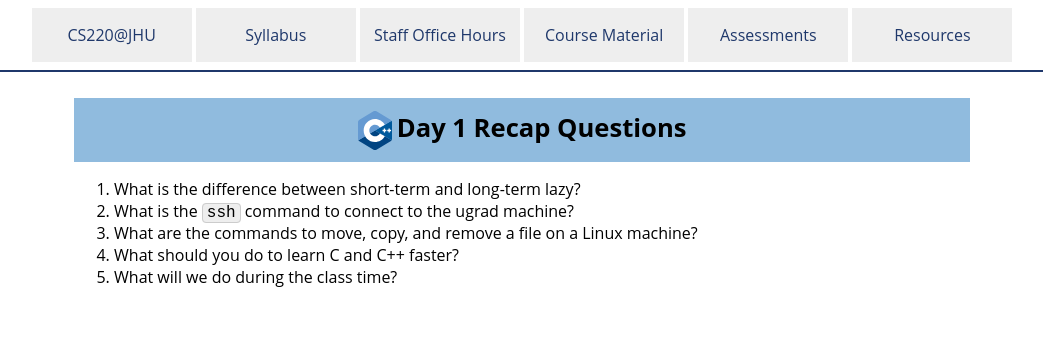
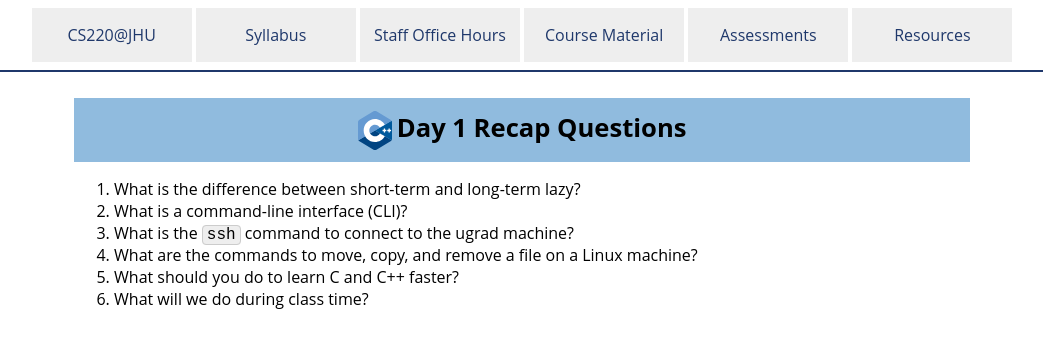
Before and after one commit to jhu-ip/cs220-f25, a Jekyll site: the page built from questions/day01.md, in a window 1280 px wide. Shown: the top 348 px of the page, without its empty margins (118-1161 px from the left). Built offline with Jekyll 4.4.1, drawn with Linux system fonts in a browser that asks for light colours.

Commit message:
added a recap question to day01

```diff
--- a/questions/day01.md
+++ b/questions/day01.md
@@ -3,14 +3,16 @@ layout: default
 title: Day 1 Recap Questions
 reference solutions:
   1. Long-term lazy means spending time now giving our program properties that in the long term will make our program easier to debug and maintain, thus reducing the overall amount of work necessary.
-  2. Secure shell - If on Windows, download and use Putty. On MacOS or Linux, open a terminal and type the command `ssh <your-username>@gradx.cs.jhu.edu`. You can also use machines **grad1** through **grad24**.
-  3. the **mv** (move), **cp** (copy), and **rm** (remove) commands, respectively.
-  4. Do all the homework/exercises. Ask questions. Practice!
-  5. Answer questions, go over re-cap questions, review main concepts from lectures, review previous exercise solutions, discuss homeworks and projects, work on the new class exercise.
+  2. An interface in which you type commands and receive output in text form. This is in contrast to a graphical user interface (GUI).
+  3. Secure shell - If on Windows, download and use Putty. On MacOS or Linux, open a terminal and type the command `ssh <your-username>@gradx.cs.jhu.edu`. You can also use machines **grad1** through **grad24**.
+  4. the **mv** (move), **cp** (copy), and **rm** (remove) commands, respectively.
+  5. Do all the homework/exercises. Ask questions. Practice!
+  6. Answer questions, go over re-cap questions, review main concepts from lectures, review previous exercise solutions, discuss homeworks and projects, work on the new class exercise.
 ---
 
 1. What is the difference between short-term and long-term lazy?
-2. What is the `ssh` command to connect to the ugrad machine?
-3. What are the commands to move, copy, and remove a file on a Linux machine?
-4. What should you do to learn C and C++ faster?
-5. What will we do during the class time?
+2. What is a command-line interface (CLI)?
+3. What is the `ssh` command to connect to the ugrad machine?
+4. What are the commands to move, copy, and remove a file on a Linux machine?
+5. What should you do to learn C and C++ faster?
+6. What will we do during class time?
```
